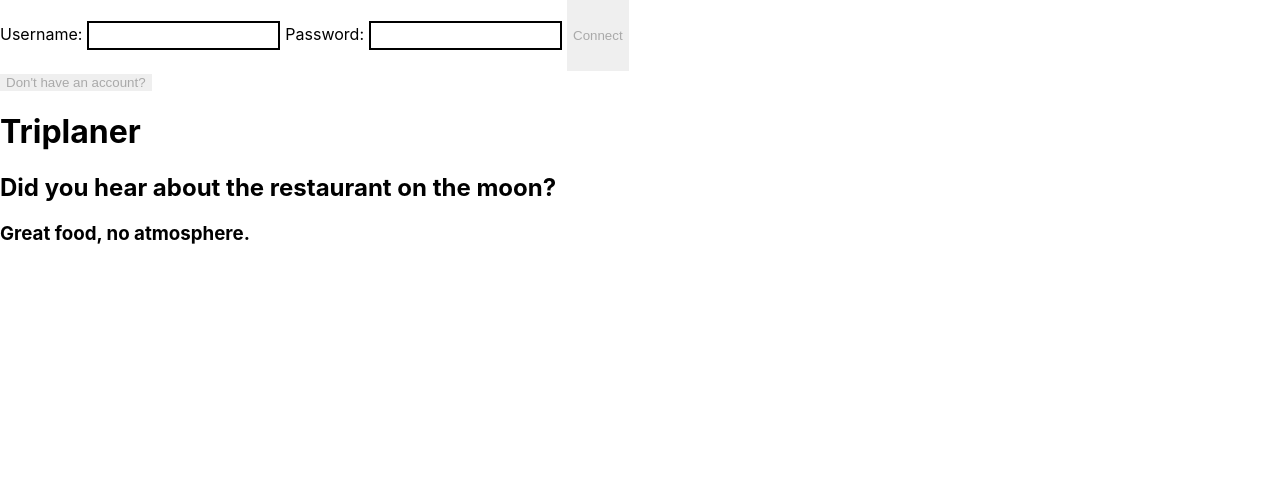
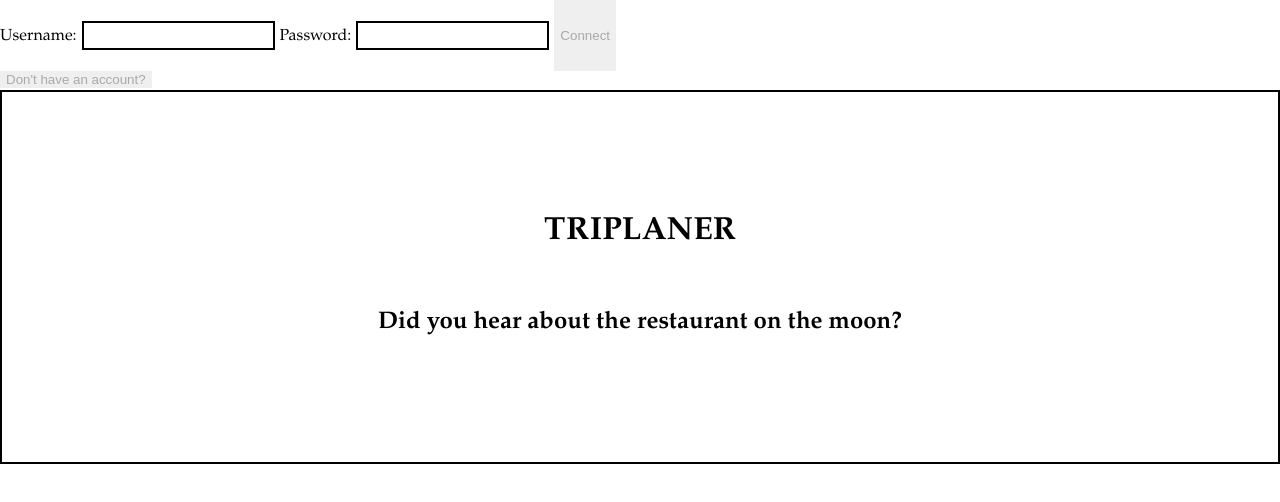
Before and after one commit to fallwall/gs-dashboard, a React (Create React App) app in the folder client/: page / in a window 1280 px wide. Shown: the top 502 px of the page. Built offline with nearby package versions, Linux system fonts and the light colour scheme.

Commit message:
intro page with css

```diff
--- a/client/src/App.css
+++ b/client/src/App.css
@@ -2,6 +2,7 @@
   /* height: 100%;
   width:100%;
   z-index: -1; */
+  font-family: "Palatino Linotype", "Book Antiqua", Palatino, serif;
   background-image: url("https://i.imgur.com/DKr37W1.png");
   background-repeat: repeat;
 }
--- a/client/src/pages/Intro.css
+++ b/client/src/pages/Intro.css
@@ -1,3 +1,14 @@
+.intro {
+  border: black 2px solid;
+  text-align: center;
+  padding: 5%;
+}
+
+.intro h1 {
+  text-transform: uppercase;
+  margin: 5% auto;
+}
+
 .intro h1 span:nth-child(2n+1) {
   animation: fadein 2s;
 }
@@ -7,6 +18,18 @@
   animation-delay: 1s;
 }
 
+.intro h2 {
+  animation: fadein 2s;
+  animation-delay: 2s;
+  animation-fill-mode: backwards;
+}
+
+.intro h3 {
+  animation: fadein 2s;
+  animation-delay: 5s;
+  animation-fill-mode: backwards;
+}
+
 @keyframes fadein {
   from { opacity: 0; }
   to   { opacity: 1; }
```
